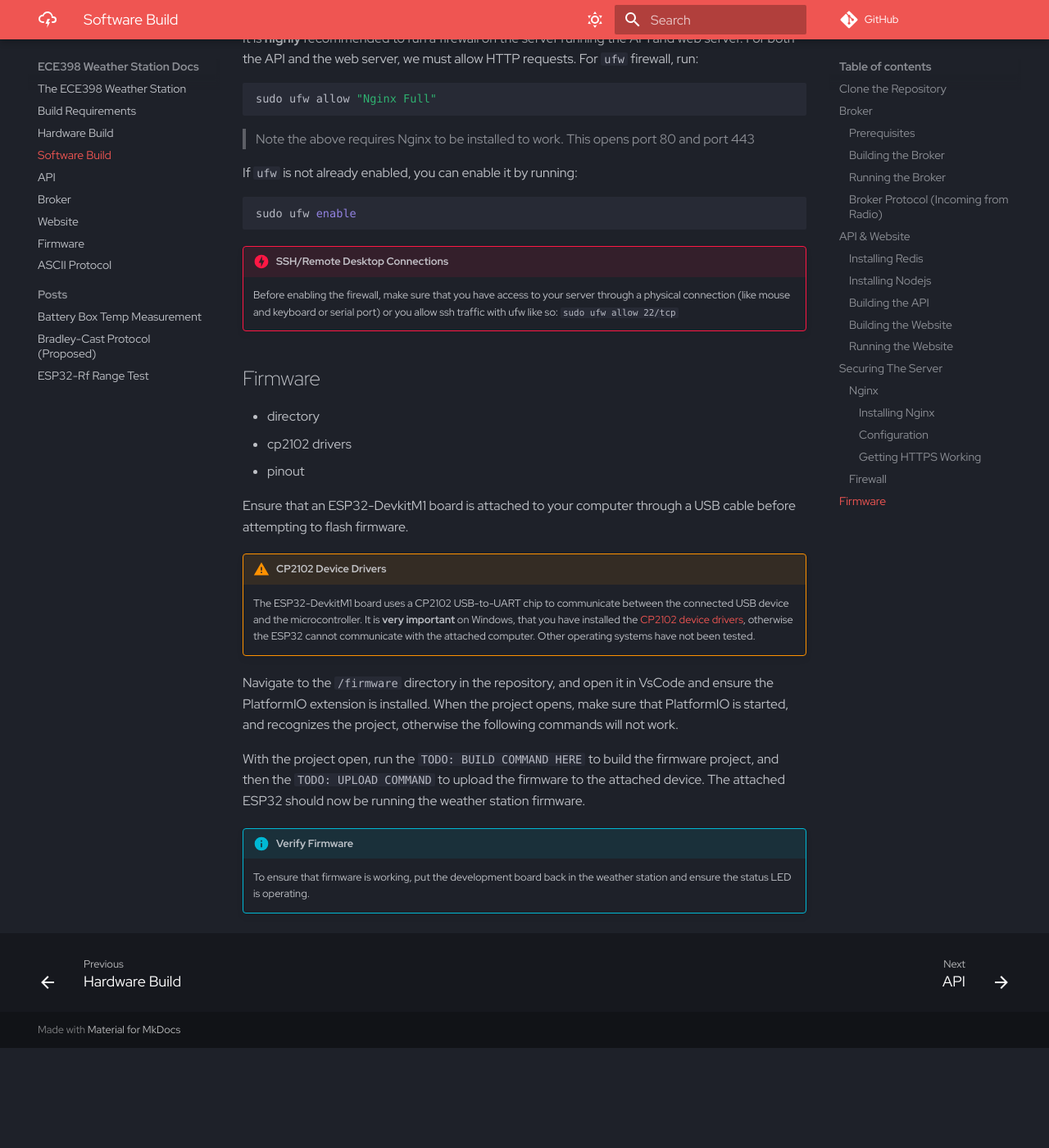
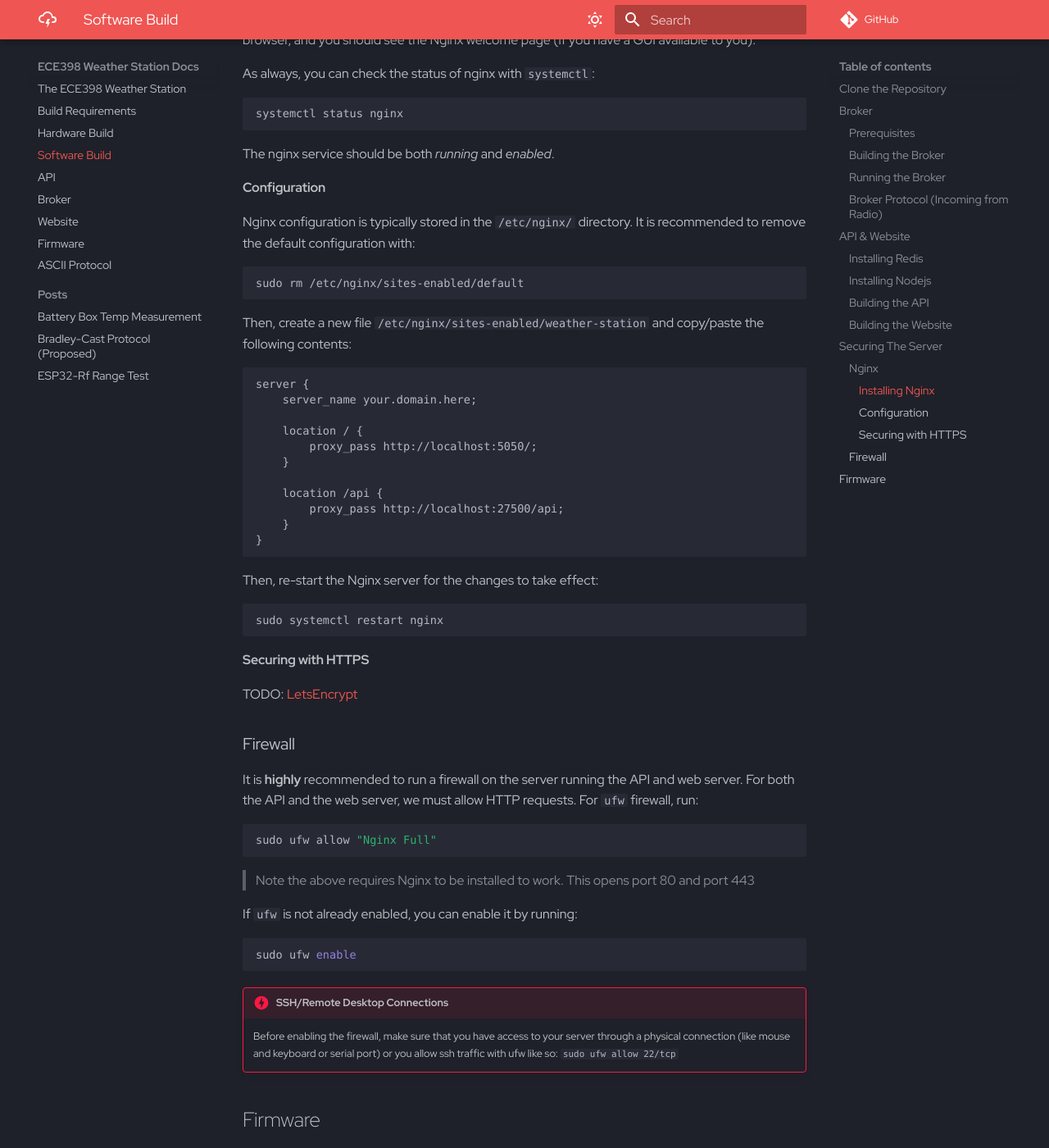
Before and after one commit to ece398-buvip/vip-weather-docs, an MkDocs documentation site: the page built from docs/software-build.md, in a window 1280 px wide and 1400 px high, scrolled down 4991 px. Shown: the whole window at 82% size. Built offline with MkDocs 1.6.1 and Material for MkDocs 9.7.7, drawn with Linux system fonts in a browser that asks for light colours; some web fonts are replaced; comment, search, counter and statistics services are not loaded; before the commit the page ends 6269 px from its top, so only the background shows below that; some of the changed text lies outside the part shown.

Commit message:
More software build docs

````diff
--- a/docs/software-build.md
+++ b/docs/software-build.md
@@ -170,7 +170,21 @@
 
 ### Building the Website
 
-### Running the Website
+Change into the `/website` directory of `VIP_Weather`, and run the following to install necessary dependencies and fix audits:
+
+```bash
+npm install && npm audit fix
+```
+
+!!! Warning "Website Reaching API"
+
+    Currently, there is no *nice* way of changing the URL this website uses to fetch weather data. As of the writing of this documentation, you **MUST** change the URL present in the `getEnvironmentData()` function at the path: `/website/app/page.tsx`. Replace: `https://weather.jacobsimeone.net/api/envdata` with: `https://your.domain.here/api/envdata`.
+
+Then, to build and run the website, use the following commands:
+
+```bash
+sudo npm run build && npm run start
+```
 
 ## Securing The Server
 
@@ -213,7 +227,37 @@
 
 #### Configuration
 
-#### Getting HTTPS Working
+Nginx configuration is typically stored in the `/etc/nginx/` directory. It is recommended to remove the default configuration with:
+
+```bash
+sudo rm /etc/nginx/sites-enabled/default
+```
+
+Then, create a new file `/etc/nginx/sites-enabled/weather-station` and copy/paste the following contents:
+
+```
+server {
+	server_name your.domain.here;
+
+	location / {
+		proxy_pass http://localhost:5050/;
+	}
+
+	location /api {
+		proxy_pass http://localhost:27500/api;
+	}
+}
+```
+
+Then, re-start the Nginx server for the changes to take effect:
+
+```bash
+sudo systemctl restart nginx
+```
+
+#### Securing with HTTPS
+
+TODO: [LetsEncrypt](https://www.digitalocean.com/community/tutorials/how-to-secure-nginx-with-let-s-encrypt-on-ubuntu-20-04)
 
 ### Firewall
 
@@ -235,10 +279,6 @@
 
 ## Firmware
 
-* directory
-* cp2102 drivers
-* pinout
-
 Ensure that an ESP32-DevkitM1 board is attached to your computer through a USB cable before attempting to flash firmware.
 
 !!! warning "CP2102 Device Drivers"
@@ -247,7 +287,7 @@
 
 Navigate to the `/firmware` directory in the repository, and open it in VsCode and ensure the PlatformIO extension is installed. When the project opens, make sure that PlatformIO is started, and recognizes the project, otherwise the following commands will not work.
 
-With the project open, run the `TODO: BUILD COMMAND HERE` to build the firmware project, and then the `TODO: UPLOAD COMMAND` to upload the firmware to the attached device. The attached ESP32 should now be running the weather station firmware.
+With the project open, run the `PlatformIO: Build` to build the firmware project, and then the `PlatformIO: Upload` to upload the firmware to the attached device. The attached ESP32 should now be running the weather station firmware. (Access command palate using `ctrl+shift+p`). You can also use the icons at the bottom of the screen for building & uploading with PlatformIO.
 
 !!! info "Verify Firmware"
 
````
